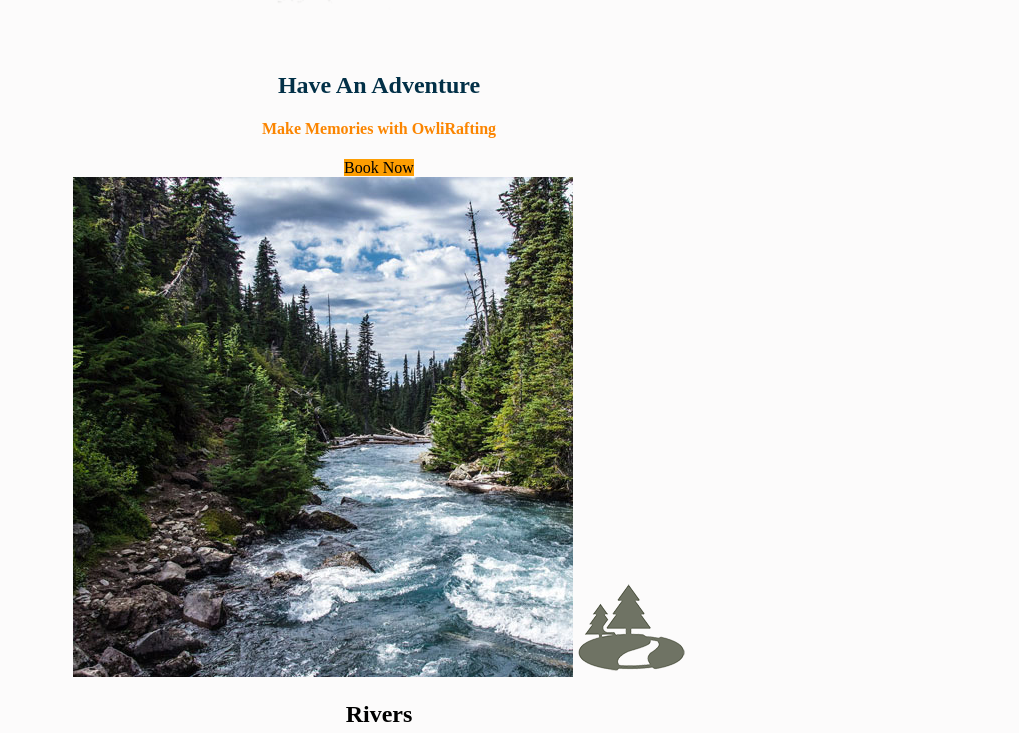
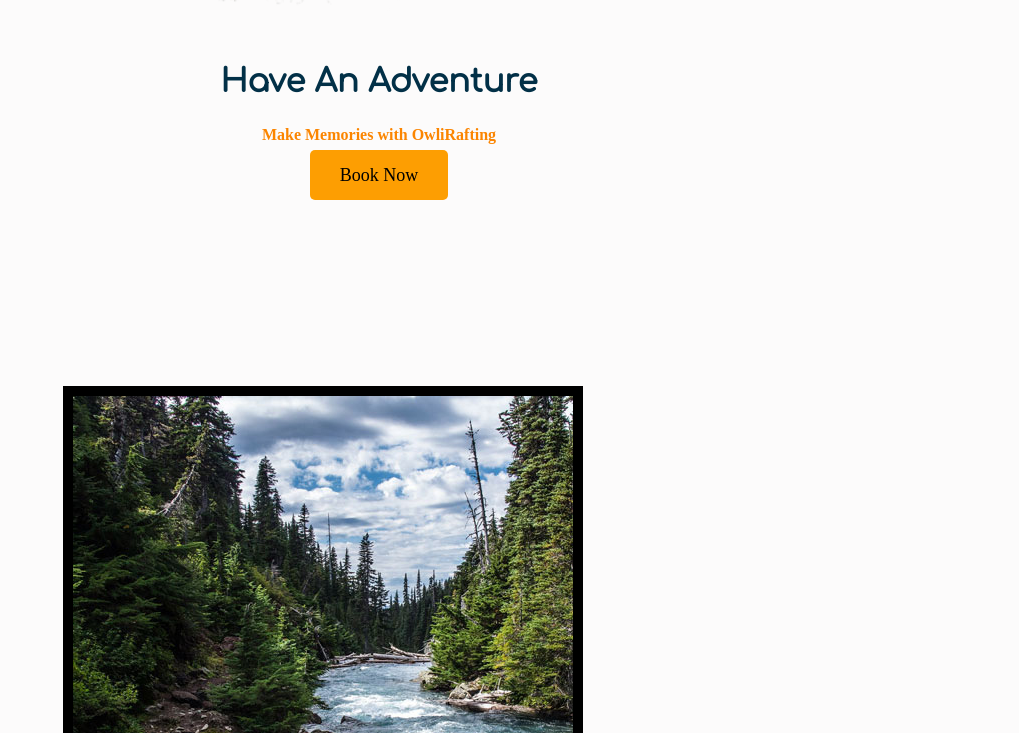
Before and after one commit to peter0226/wdd130-2, a plain HTML site: page wwr/index.html in a window 1280 px wide. Shown: the part 887-1620 px from the top of the page, without its empty margins (261-1280 px from the left). Drawn offline with Linux system fonts and the light colour scheme.

Commit message:
more changes css

```diff
--- a/wwr/styles/style.css
+++ b/wwr/styles/style.css
@@ -1,3 +1,27 @@
+@import url('https://fonts.googleapis.com/css2?family=Comfortaa&family=Montserrat:ital,wght@0,400;0,700;1,400&display=swap');
+
+
+
+body{
+    background-color: #fcfbfb;
+    font-size:22 px;
+    margin: 0;
+    padding: 0;
+}
+
+h2 {
+    margin: 0;
+}
+
+.home-title,.msg h2{
+    font-family:"Comfortaa",Montserrat;
+    font-size: 2em;
+}
+
+p{
+    font-family:Montserrat, Helvetica, sans-serif;
+}
+
 #content{
     max-width:1600px;
     /*text-align: center;*/
@@ -13,9 +37,10 @@ nav a, #hero-msg h1, #hero-msg h4 ,.button-box ,main section{
     background-color:#126782;
 }
 
-body {
-    background-color: #fcfbfb;
+#logo_link{
+    padding-top: 5px;
 }
+
 header {
     background-color:#023047;
 }
@@ -27,13 +52,27 @@ nav a:hover {
 nav a{
     text-decoration: none;
     color:white;
+    padding: 35px;
 }
 
 .book, .join{
     background-color:#FD9E02;
     color:black;
     text-decoration: none;
+    font-size: 18px;
+    padding: 15px 30px;
+    margin-top: 50px;
+    border-radius: 5px;
 }
+
+.card-img{
+    border: 10px solid black;
+}
+
+.icon{
+    padding-top: 10px;
+}
+
 .book:hover, .join:hover{
     background-color:#FB8500;
     color:white;
@@ -41,6 +80,8 @@ nav a{
 
 .msg{
     background-color:#126782;
+    line-height: 1.5em;
+    padding: 35px;
 }
 footer{
     background-color:#023047;
@@ -49,6 +90,8 @@ footer{
 
 .home-title{
     color:#023047;
+    margin-top: 10px;
+
 }
 h4{
     color:#FB8500;
@@ -61,6 +104,17 @@ h4{
 
 .msg p{
     color:white;
+    font-size: 0.8em;
+    padding-bottom: 15px;
+}
+
+.rivers-card, .camping-card, .rapids-card{
+    margin: 200px 0;
+}
+
+footer{
+    padding: 25px 50px;
+    margin-top: 200px;
 }
 
 footer a{
@@ -76,6 +130,10 @@ footer p a:hover {
     text-decoration: underline;
 }
 
+footer .social img{
+    padding-top: 15px;
+}
+
 .logo {
     width: 80px;
 }
@@ -87,3 +145,7 @@ footer p a:hover {
 footer p {
     font-size: 1.2em;
 }
+
+main section img{
+    box-sizing: border-box;
+}
```
